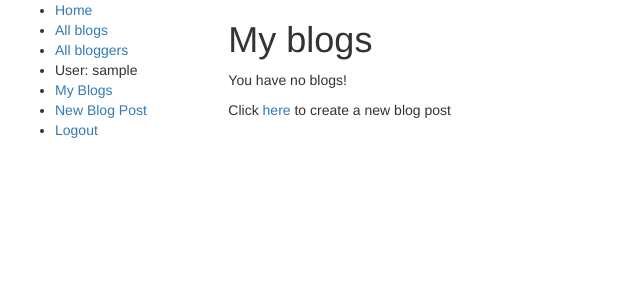
After one commit to ananthagarwal/miniblog, a Django app: page /catalog/blog/myblogs/ in a window 1280 px wide. The commit adds this page. Shown: the top 300 px of the page, without its empty margins (0-640 px from the left). Run offline with Django 3.2, Linux system fonts and the light colour scheme; a user stored in the database is signed in; tables that the repository leaves empty hold one stand-in row (values such as "Sample post"); data that the repository does not hold is empty; some libraries are stand-ins or nearby versions.

Commit message:
Added section for own blogs

```diff
--- a/miniblog/catalog/templates/base_generic.html
+++ b/miniblog/catalog/templates/base_generic.html
@@ -27,6 +27,7 @@
           <li><a href="{% url 'blogauthors' %}">All bloggers</a></li>
           {% if user.is_authenticated %}
           <li>User: {{ user.get_username }}</li>
+          <li><a href="{% url 'my-blogs'%}?next={{request.path}}">My Blogs</a></li>
           <li><a href="{% url 'new-blog'%}?next={{request.path}}">New Blog Post</a></li>
           <li><a href="{% url 'logout'%}?next={{request.path}}">Logout</a></li>
 
--- /dev/null
+++ b/miniblog/catalog/templates/catalog/myblog_list.html
@@ -0,0 +1,20 @@
+{% extends "base_generic.html" %}
+
+{% block content %}
+    <h1>My blogs</h1>
+
+    {% if myblog_list %}
+    <ul>
+
+      {% for blog in myblog_list %}
+      <li>
+        <a href="{{ blog.get_absolute_url }}">{{ blog.title }}</a> ({{blog.date}}) - <a href="{% url 'blog-author-detail' blog.author.pk %}">{{blog.author}}</a>
+      </li>
+      {% endfor %}
+
+    </ul>
+    {% else %}
+      <p>You have no blogs!</p>
+      <p>Click <a href="{% url 'new-blog' %}">here</a> to create a new blog post</p>
+    {% endif %}
+{% endblock %}
--- a/miniblog/catalog/urls.py
+++ b/miniblog/catalog/urls.py
@@ -10,6 +10,7 @@ urlpatterns = [
     url(r'^blogauthor/$', views.BlogAuthorListView.as_view(), name='blogauthors'),
     url(r'^blogauthors/(?P<pk>\d+)$', views.BlogAuthorDetailView.as_view(), name='blog-author-detail'),
     url(r'^blog/newblog/$', views.new_blog, name='new-blog'),
+    url(r'^blog/myblogs/$', views.my_blogs, name='my-blogs'),
 
 ]
 
--- a/miniblog/catalog/views.py
+++ b/miniblog/catalog/views.py
@@ -29,6 +29,7 @@ class BlogListView(generic.ListView):
     template_name = 'blog_list.html'
     paginate_by = 5
 
+
 class BlogDetailView(generic.DetailView):
     model = Blog
     context_object_name = 'blog_detail'
@@ -41,6 +42,13 @@ class BlogAuthorListView(generic.ListView):
 class BlogAuthorDetailView(generic.DetailView):
     model = BlogAuthor
     context_object_name = 'blog_author_detail'
+
+@login_required
+def my_blogs(request):
+    blog_author = BlogAuthor.objects.get(user = request.user)
+    mine = Blog.objects.filter(author = blog_author)
+    return render(request, 'catalog/myblog_list.html', context={'myblog_list': mine })
+
 
 @login_required
 def add_comment(request, pk):
```
